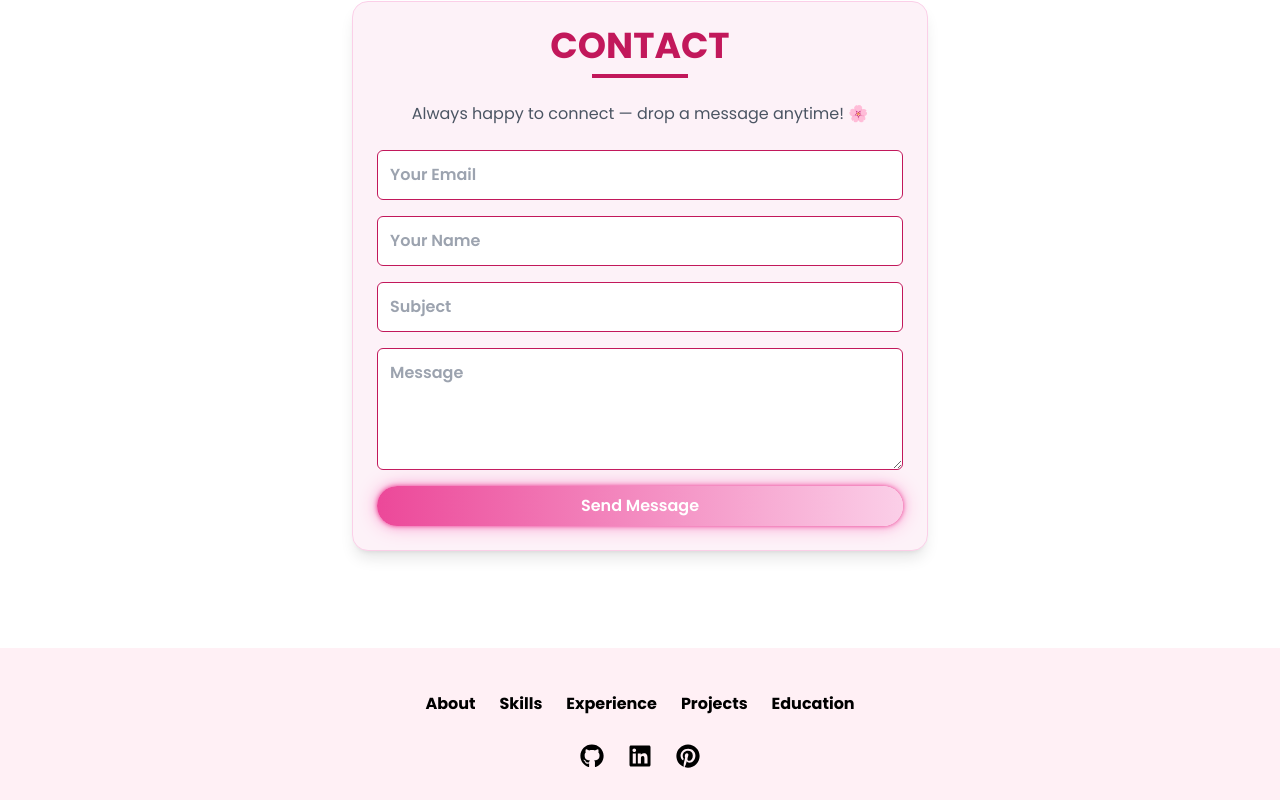
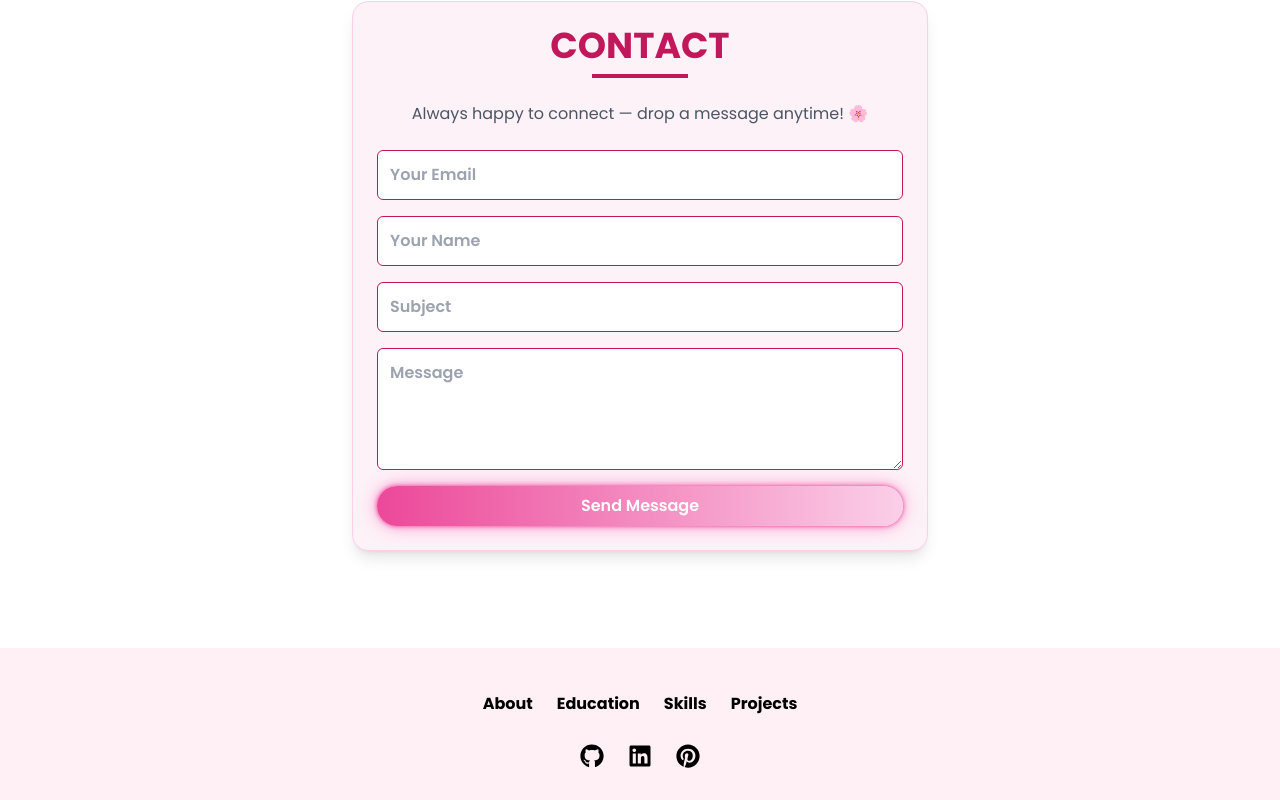
Before and after one commit to pooja742/Portfolio, a React (Vite) app: page / in a window 1280 px wide. Shown: the part 4131-4931 px from the top of the page. Built offline with nearby package versions, Linux system fonts and the light colour scheme.

Commit message:
Update Footer.jsx

```diff
--- a/src/components/Footer/Footer.jsx
+++ b/src/components/Footer/Footer.jsx
@@ -17,10 +17,9 @@ const Footer = () => {
         <nav className="flex flex-wrap justify-center space-x-6 mt-2">
           {[
             { name: "About", id: "about" },
+            { name: "Education", id: "education" },
             { name: "Skills", id: "skills" },
-            { name: "Experience", id: "experience" },
-            { name: "Projects", id: "projects" },
-            { name: "Education", id: "education" },
+             { name: "Projects", id: "projects" },
           ].map((item, index) => (
             <button
               key={index}
```
